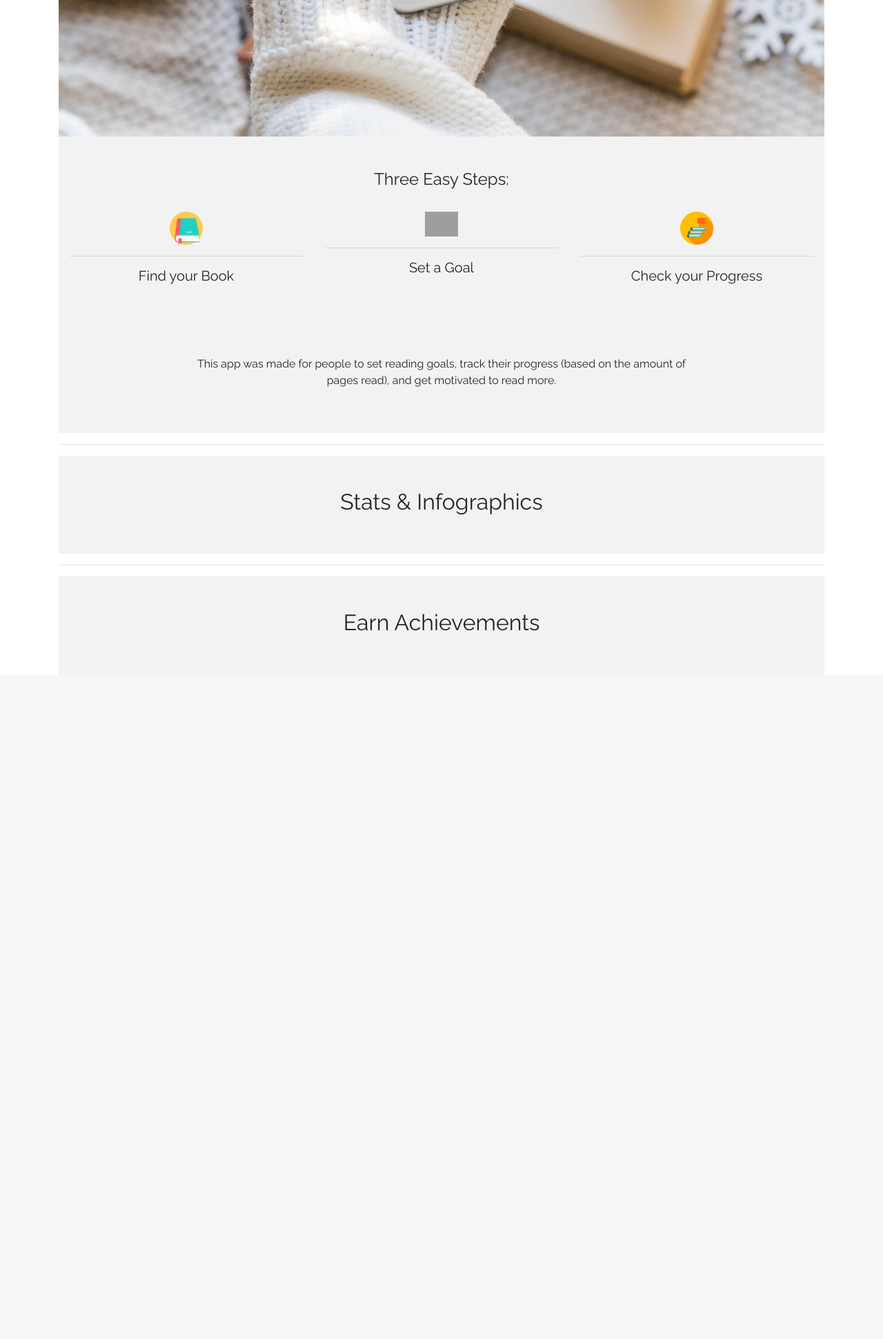
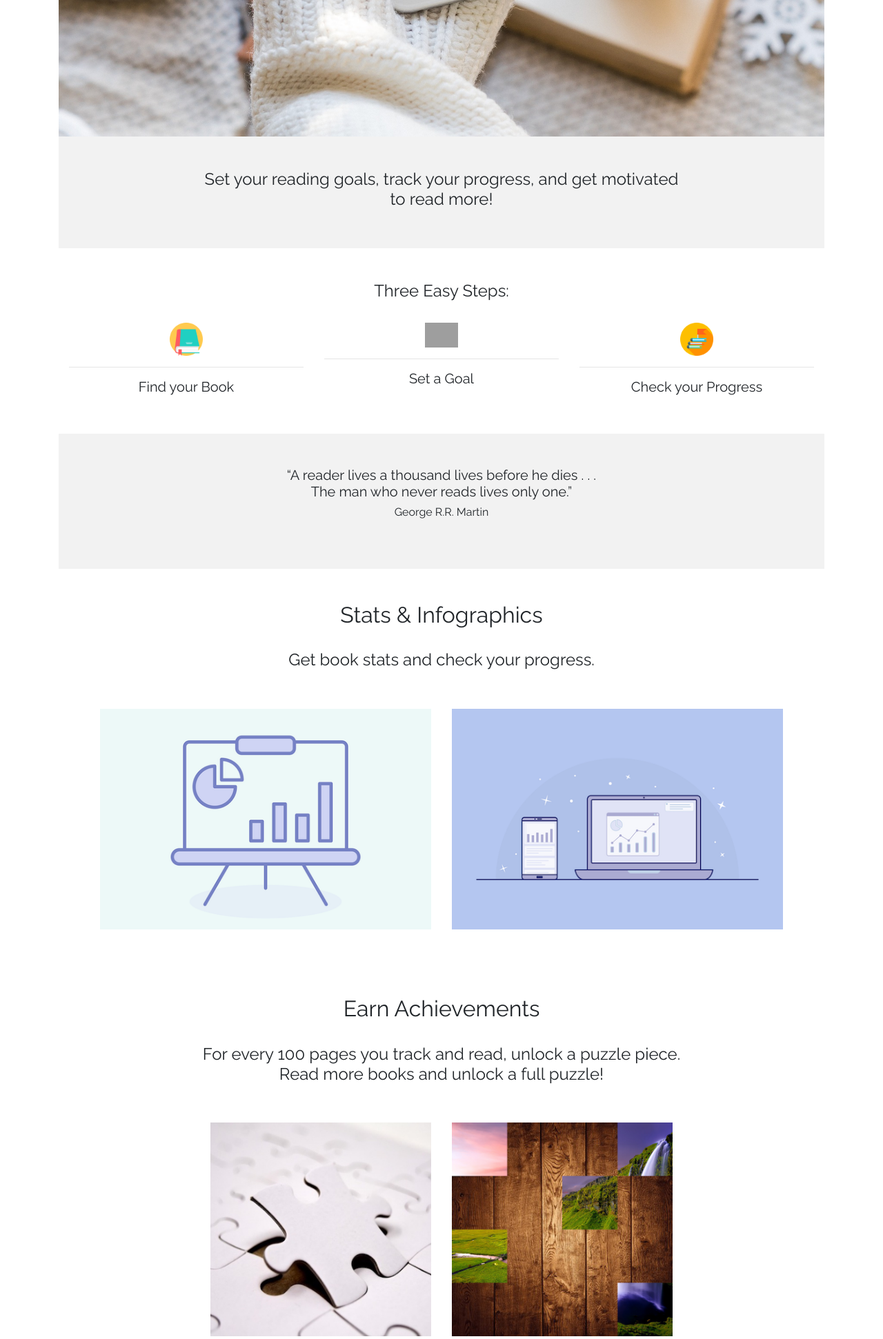
Before and after one commit to lvmor/grow, a Flask app: page /about in a window 1280 px wide. Shown: the part 658-2600 px from the top of the page at 69% size. Before the commit the page ends 1573 px from the top, so only its background shows below. Run offline with Flask 2, Linux system fonts and the light colour scheme; some libraries are stand-ins or nearby versions; grey boxes are pictures that could not be loaded.

Commit message:
fully styled about page

```diff
--- a/templates/about.html
+++ b/templates/about.html
@@ -6,8 +6,18 @@
         <h1 class="main-content-header">Grow <br><span class="main-content-header">Read more, learn more.</span></h1>
     </div>
 </header>
+<section id="sec-about" class="sec-about pt-5 pb-5 text-center">
+    <div class="container">
+        <div class="row justify-content-center text-center">
+            <div class="col-md-10 col-lg-8">
+                <h4 class="about_paragraph">Set your reading goals, track your progress, and get motivated to read more!
+                </h4>
+            </div>
+        </div>
+    </div>
+</section>
 
-<section id="sec-about" class="sec-about pt-5 pb-5 text-center">
+<section id="sec-about" class="sec-steps pt-5 pb-5 text-center">
     <div class="container">
         <div class="row justify-content-center text-center">
             <div class="col-md-10 col-lg-8">
@@ -43,36 +53,105 @@
     </div>
 </section>
 
-<section id="sec-about" class="sec-about pt-5 pb-5 text-center">
+
+
+<section id="sec-about" class="sec-stats pt-5 pb-5 text-center">
     <div class="container">
         <div class="row justify-content-center text-center">
-            <div class="col-md-10 col-lg-8">
-                <p class="about_paragraph">This app was made for people to set reading goals, track their progress
-                    (based on the amount of pages read), and get motivated to read more.</p>
+
+            <div class='row'>
+                <div class='col-md-8 offset-lg-2'>
+
+                    <div id="myCarousel" class="carousel slide" data-ride="carousel">
+                        <div class="carousel-inner" role="listbox">
+
+                            <!-- Quote 1 -->
+                            <div class="carousel-item active">
+                                <blockquote>
+                                    <div class="row">
+                                        <div class="col-10 offset-1">
+                                            <h5>“A reader lives a thousand lives before he dies . . . The man who never
+                                                reads lives only one.”</h5>
+                                            <h6>George R.R. Martin</h6>
+                                        </div>
+                                    </div>
+                                </blockquote>
+                            </div>
+
+                            <div class="carousel-item">
+                                <blockquote>
+                                    <div class="row">
+                                        <div class="col-10 offset-1">
+                                            <h5>“The more that you read, the more things you will know. The more that
+                                                you
+                                                learn, the more places you’ll go.”</h5>
+                                            <h6>Dr. Seuss</h6>
+                                        </div>
+                                    </div>
+                                </blockquote>
+                            </div>
+
+                            <div class="carousel-item">
+                                <blockquote>
+                                    <div class="row">
+                                        <div class="col-10 offset-1">
+                                            <h5>“Think before you speak. Read before you think.”</h5>
+                                            <h6>Fran Lebowitz</h6>
+                                        </div>
+                                    </div>
+                                </blockquote>
+                            </div> <!-- .item -->
+
+                        </div> <!-- .carousel-inner -->
+                    </div> <!-- #my-carousel -->
+                </div>
             </div>
         </div>
     </div>
+
+    </div>
 </section>
 
-<hr />
-
-<section id="sec-about" class="sec-about pt-5 pb-5 text-center">
+<section id="sec-about" class="sec-achievements pt-5 pb-5 text-center">
     <div class="container">
         <div class="row justify-content-center text-center">
             <div class="col-md-10 col-lg-8">
                 <h2 class="about_paragraph">Stats & Infographics</h2>
+                <br>
+                <h4>Get book stats and check your progress.</h4>
+                <br>
+                <br>
+            </div>
+
+            <div class="row">
+                <div class="col about_paragraph"><img src="/static/images/charts_1.png" alt="chart1"
+                        style="width:30em" /></div>
+                <div class="col about_paragraph"><img src="/static/images/charts_2.png" alt="chart2"
+                        style="width:30em" /></div>
             </div>
         </div>
 
     </div>
 </section>
-<hr />
 
-<section id="sec-about" class="sec-about pt-5 pb-5 text-center">
+
+
+<section id="sec-about" class="sec-achievements pt-5 pb-5 text-center">
     <div class="container">
         <div class="row justify-content-center text-center">
             <div class="col-md-10 col-lg-8">
                 <h2 class="about_paragraph">Earn Achievements</h2>
+                <br>
+                <h4>For every 100 pages you track and read, unlock a puzzle piece. Read more books and unlock a full
+                    puzzle!</h4>
+                <br>
+                <br>
+            </div>
+            <div class="row">
+                <div class="col about_paragraph"><img src="/static/images/puzzle_1.jpg" alt="chart1"
+                        style="width:20em" /></div>
+                <div class="col about_paragraph"><img src="/static/images/puzzle_2.jpg" alt="chart2"
+                        style="width:20em" /></div>
             </div>
         </div>
 
```
